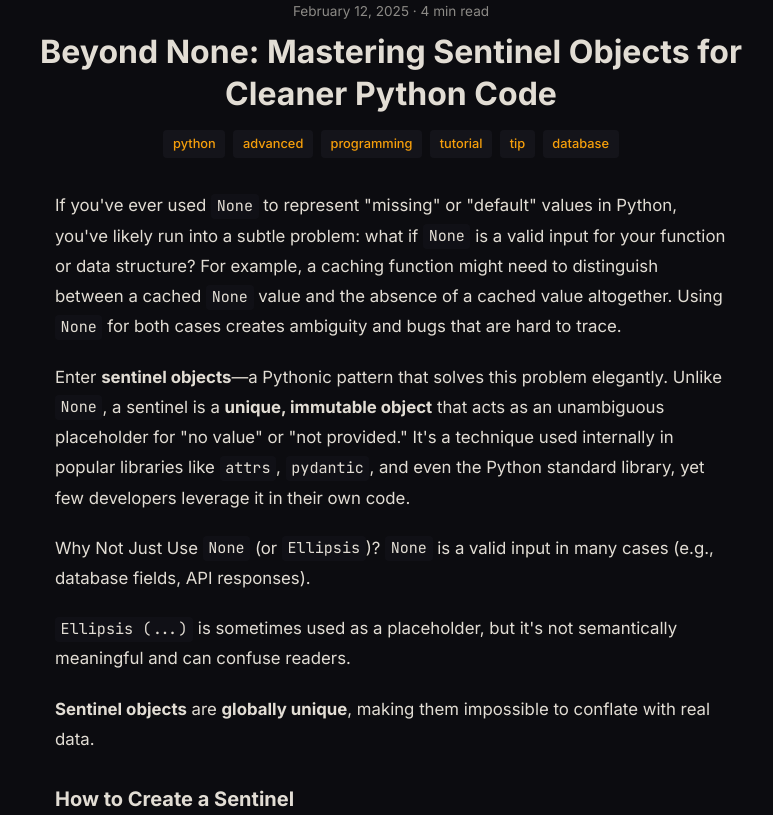
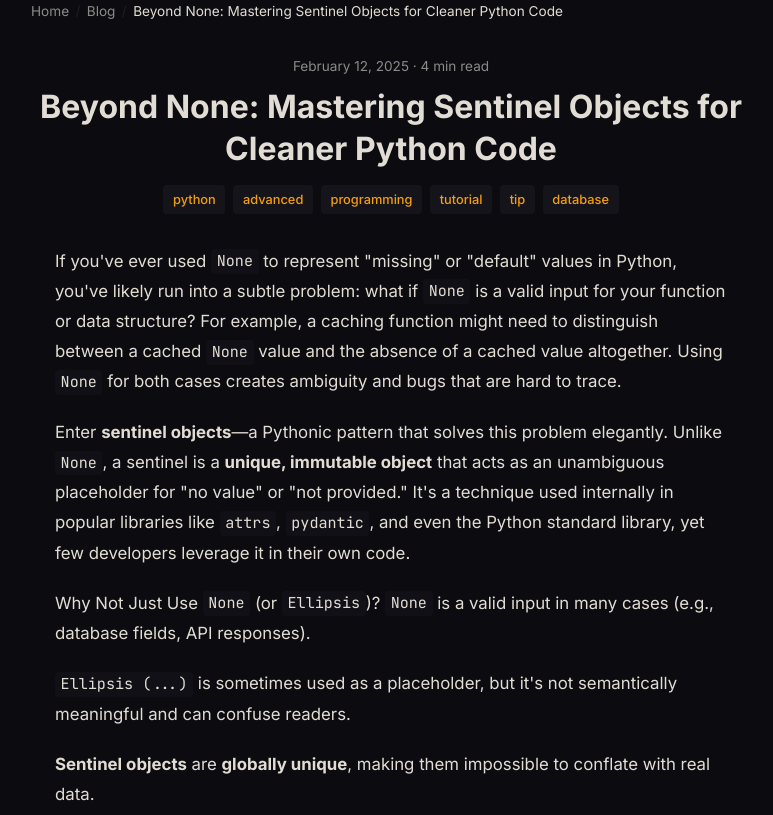
Before and after one commit to sambaths/sambaths-site, an Astro site: page /blog/2025-02-12-sentinel-objects in a window 1280 px wide. Shown: the top 815 px of the page, without its empty margins (249-1022 px from the left). Built offline with nearby package versions, Linux system fonts and the light colour scheme; Astro itself is replaced by a stand-in of ours; some packages are replaced by stand-ins of ours.

Commit message:
fix robots.txt location/URL, add breadcrumbs, add Vercel Analytics

```diff
--- /dev/null
+++ b/public/robots.txt
@@ -0,0 +1,3 @@
+User-agent: *
+Disallow: /admin/
+Sitemap: https://sambaths.com/sitemap.xml
--- a/robots.txt
+++ /dev/null
@@ -1,3 +0,0 @@
-User-agent: *
-Disallow: /admin/
-Sitemap: https://www.sambaths.com/sitemap.xml
--- a/src/layouts/BaseLayout.astro
+++ b/src/layouts/BaseLayout.astro
@@ -2,6 +2,7 @@
 import '../styles/global.css';
 import ThemeToggle from '../components/ThemeToggle.astro';
 import SEO from '../components/SEO.astro';
+import Analytics from '@vercel/analytics/astro';
 
 export interface Props {
   title: string;
@@ -48,6 +49,8 @@ const currentPath = Astro.url.pathname;
     <main>
       <slot />
     </main>
+
+    <Analytics />
 
     <footer class="footer">
       <div class="container footer__inner">
--- a/src/layouts/BlogLayout.astro
+++ b/src/layouts/BlogLayout.astro
@@ -37,6 +37,14 @@ const shareUrl = encodeURIComponent(postUrl);
   publishedTime={date.toISOString()}
   tags={tags}
 >
+  <nav class="container blog-post__breadcrumb">
+    <a href="/">Home</a>
+    <span class="breadcrumb__sep">/</span>
+    <a href="/blog">Blog</a>
+    <span class="breadcrumb__sep">/</span>
+    <span class="breadcrumb__current">{title}</span>
+  </nav>
+
   <article class="container blog-post">
     <header class="blog-post__header">
       <p class="blog-post__date">{date.toLocaleDateString('en-US', { year: 'numeric', month: 'long', day: 'numeric' })} · {readingTime(post.body)} min read</p>
@@ -110,6 +118,34 @@ const shareUrl = encodeURIComponent(postUrl);
 </BaseLayout>
 
 <style>
+  .blog-post__breadcrumb {
+    font-size: 0.85rem;
+    color: var(--color-text-muted);
+    margin-bottom: 2rem;
+    display: flex;
+    gap: 0.4rem;
+    align-items: center;
+    flex-wrap: wrap;
+  }
+
+  .blog-post__breadcrumb a {
+    color: var(--color-text-muted);
+    text-decoration: none;
+  }
+
+  .blog-post__breadcrumb a:hover {
+    color: var(--color-accent);
+    text-decoration: underline;
+  }
+
+  .breadcrumb__sep {
+    color: var(--color-border);
+  }
+
+  .breadcrumb__current {
+    color: var(--color-text);
+  }
+
   .blog-post__header {
     margin-bottom: 2rem;
     text-align: center;
```
